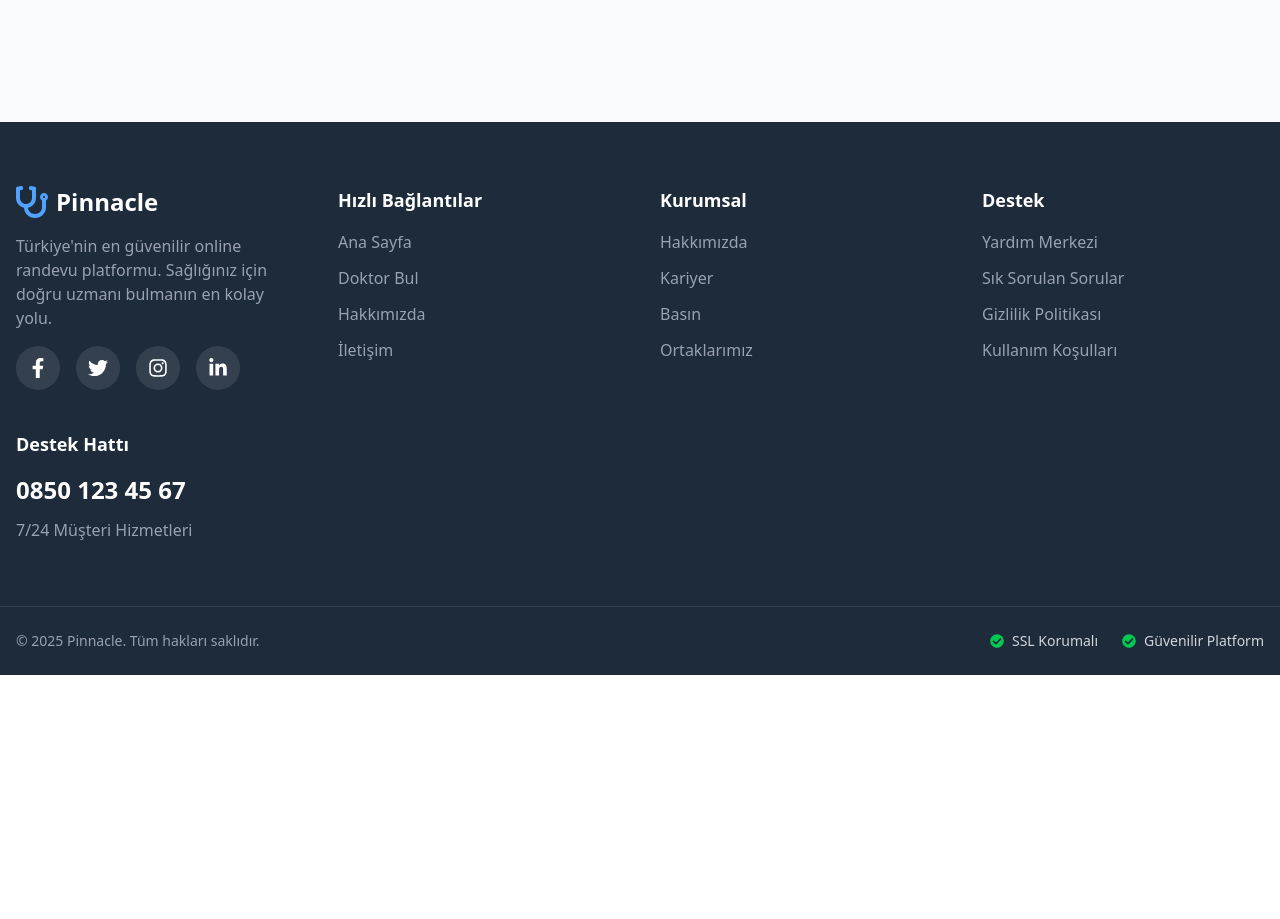
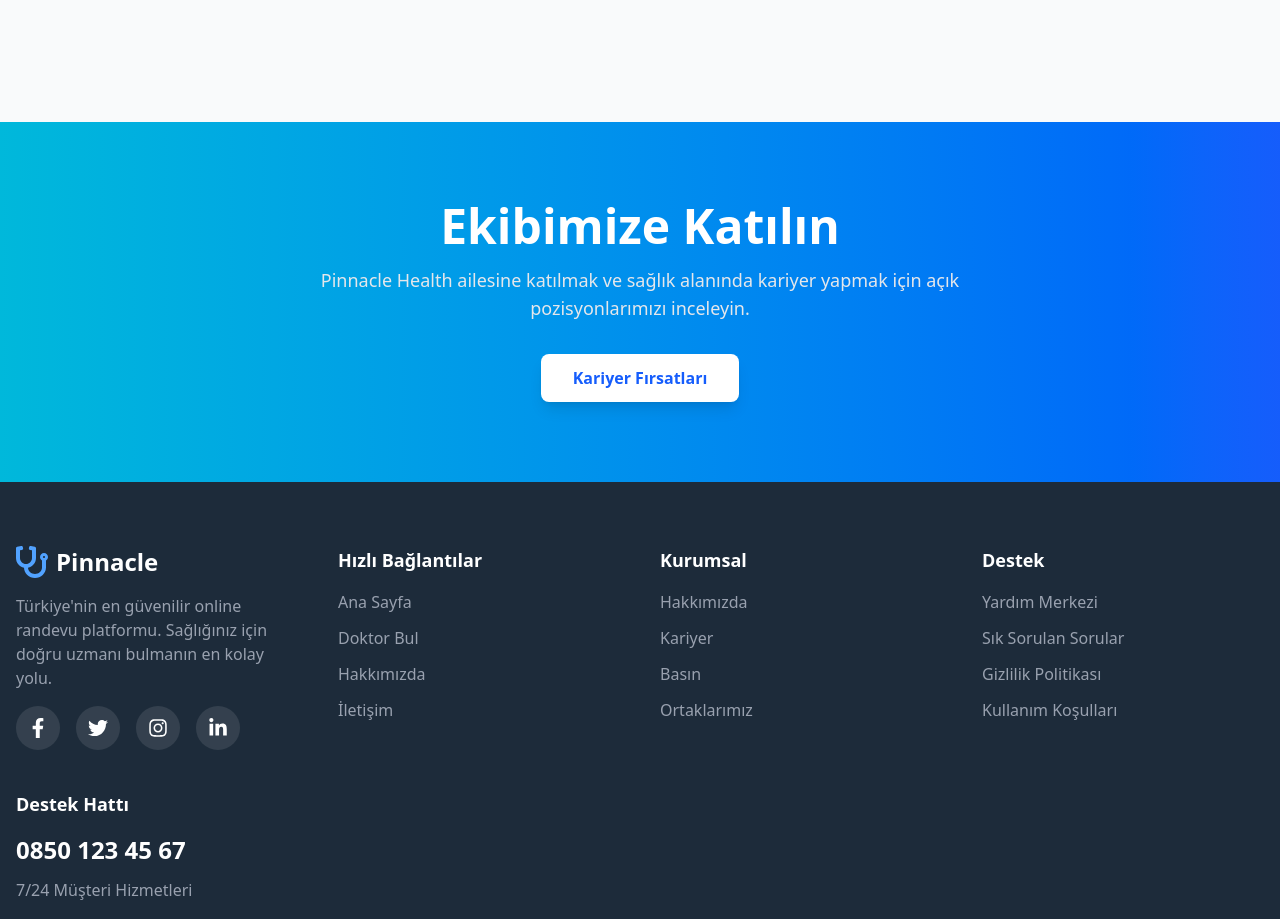
Before and after one commit to EnderKaran/pinnacle-health-systems-frontend, a React (Vite) app: page /hakkimizda in a window 1280 px wide. Shown: the part 2660-3579 px from the top of the page. Before the commit the page ends 3335 px from the top, so only its background shows below. Built offline with nearby package versions, Linux system fonts and the light colour scheme; no server answers.

Commit message:
jointeam kısmı bitti

```diff
--- /dev/null
+++ b/src/components/JoinTeamCTA.jsx
@@ -0,0 +1,40 @@
+// src/components/JoinTeamCTA.jsx
+
+import React from 'react';
+// 1. 'Link' import'unu kaldırdık, 'motion' import'unu ekledik.
+import { motion } from 'framer-motion';
+import BlurIn from './magicui/blur-in';
+
+const JoinTeamCTA = () => {
+  return (
+    <section className='bg-gradient-to-r from-cyan-500 to-blue-600 text-white'>
+        <div className="container mx-auto px-4 py-20 text-center flex flex-col items-center">
+        <BlurIn
+          word="Ekibimize Katılın"
+          className="text-4xl md:text-5xl font-bold"
+        />
+        <BlurIn
+          word="Pinnacle Health ailesine katılmak ve sağlık alanında kariyer yapmak için açık pozisyonlarımızı inceleyin."
+          className="mt-4 max-w-2xl mx-auto text-lg text-gray-200"
+          duration={0.7}
+        />
+        <motion.div
+            initial={{ opacity: 0, y: 20 }}
+            whileInView={{ opacity: 1, y: 0 }}
+            viewport={{ once: true }}
+            transition={{ duration: 0.5, delay: 0.4 }}
+        >
+
+          <button
+            type="button"
+            className="mt-8 inline-block bg-white text-blue-600 font-bold px-8 py-3 rounded-lg shadow-lg hover:bg-gray-100 transform hover:-translate-y-1 transition-all duration-300"
+          >
+            Kariyer Fırsatları
+          </button>
+        </motion.div>
+      </div>
+    </section>
+  );
+}
+
+export default JoinTeamCTA;
--- a/src/pages/AboutPage.jsx
+++ b/src/pages/AboutPage.jsx
@@ -3,6 +3,7 @@ import AboutHero from '../components/AboutHero';
 import AboutContent from '../components/AboutContent';
 import HistoryTimeline from '../components/HistoryTimeline';
 import TeamSection from '../components/TeamSection';
+import JoinTeamCTA from '../components/JoinTeamCTA';
 
 function AboutPage() {
   return (
@@ -11,6 +12,7 @@ function AboutPage() {
       <AboutContent />
         <HistoryTimeline />
         <TeamSection />
+        <JoinTeamCTA />
     </>
   )
 }
```
